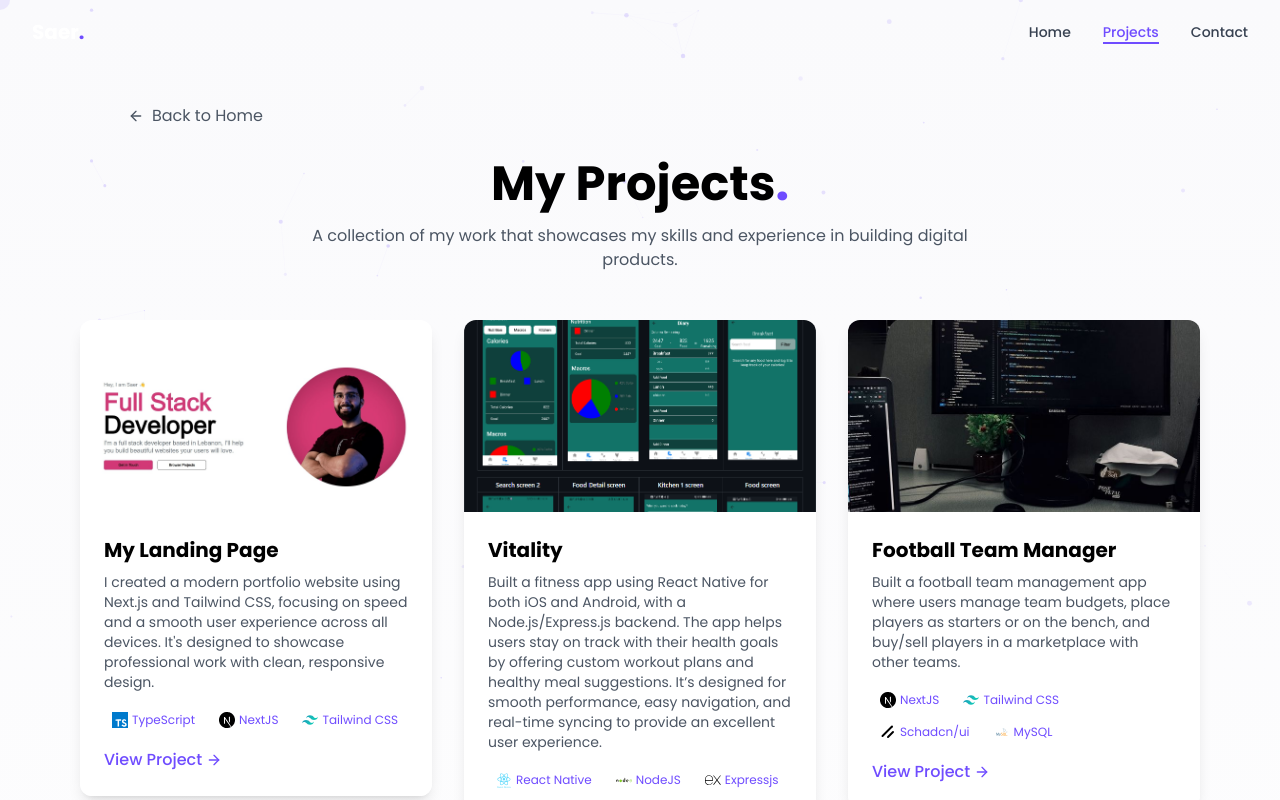
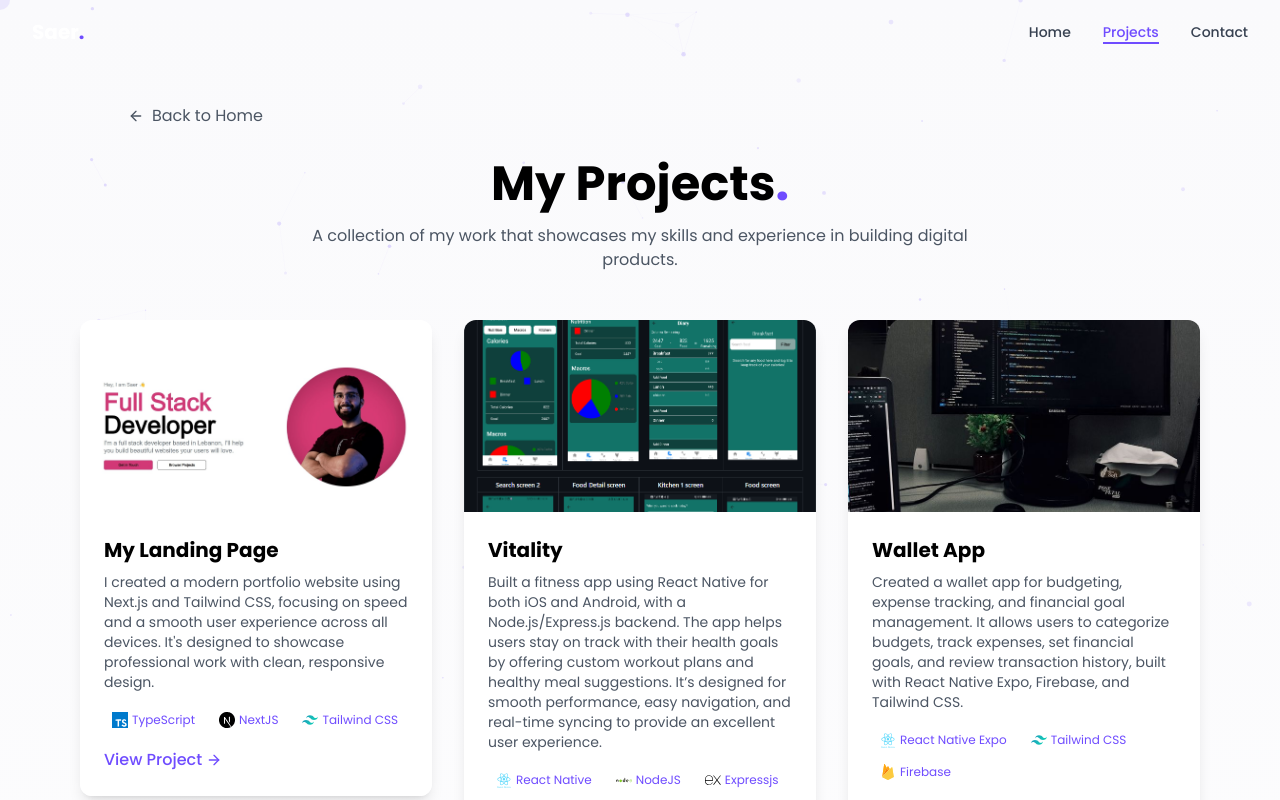
Before and after one commit to saerelmasri/portfolio-website, a Next.js app: page /projects in a window 1280 px wide. Shown: the top 800 px of the page. Built offline with nearby package versions, Linux system fonts and the light colour scheme.

Commit message:
Minor updates

```diff
--- a/components/NavBar.tsx
+++ b/components/NavBar.tsx
@@ -43,7 +43,7 @@ const NavBar: React.FC = () => {
               transition={{ duration: 0.5 }}
               className={`text-xl font-bold transition-colors duration-300 ${scrolled ? 'text-black' : 'text-white'}`}
             >
-              Saer<span className="text-primary">.</span>
+              Saer<span className="text-[#6f4cff]">.</span>
             </motion.span>
           </Link>
 
@@ -60,8 +60,8 @@ const NavBar: React.FC = () => {
                   href={link.path}
                   className={`relative text-sm font-medium transition-colors duration-300 ${
                     pathname === link.path
-                      ? "text-primary"
-                      : `text-gray-700 dark:text-gray-300 hover:text-primary dark:hover:text-primary`
+                      ? "text-[#6f4cff]"
+                      : `text-gray-700 dark:text-gray-300 hover:text-[#6f4cff] dark:hover:text-[#6f4cff]`
                   }`}
                 >
                   {link.name}
@@ -80,7 +80,7 @@ const NavBar: React.FC = () => {
           <div className="md:hidden">
             <button
               onClick={() => setIsOpen(!isOpen)}
-              className="text-gray-700 dark:text-gray-300 hover:text-primary dark:hover:text-primary"
+              className="text-gray-700 dark:text-gray-300 hover:text-[#6f4cff] dark:hover:text-[#6f4cff]"
               aria-label="Toggle menu"
             >
               {isOpen ? <X size={24} /> : <Menu size={24} />}
@@ -111,7 +111,7 @@ const NavBar: React.FC = () => {
                     <Link
                       href={link.path}
                       className={`block py-2 text-base font-medium ${
-                        pathname === link.path ? "text-primary" : "text-gray-700 dark:text-gray-300"
+                        pathname === link.path ? "text-[#6f4cff]" : "text-gray-700 dark:text-gray-300"
                       }`}
                       onClick={() => setIsOpen(false)}
                     >
--- a/components/ProjectCard.tsx
+++ b/components/ProjectCard.tsx
@@ -26,7 +26,7 @@ const ProjectCard: React.FC<ProjectCardProps> = ({ title, description, backgroun
       <div className="h-48 w-full bg-cover bg-center" style={{ backgroundImage: `url(${backgroundProject})` }} />
 
       <div className="p-6 bg-white dark:bg-gray-800 relative z-10">
-        <h4 className="text-xl font-bold mb-2">{title}</h4>
+        <h4 className="text-xl font-bold mb-2 text-black">{title}</h4>
         <p className="text-gray-600 dark:text-gray-300 text-sm mb-4">{description}</p>
 
         <div className="flex flex-wrap gap-2 mb-4">
--- a/constants.ts
+++ b/constants.ts
@@ -33,7 +33,7 @@ export const projects = [
     description:
       "I created a modern portfolio website using Next.js and Tailwind CSS, focusing on speed and a smooth user experience across all devices. It's designed to showcase professional work with clean, responsive design.",
     backgroundProject: "/images/portfolio.jpg",
-    path: "/",
+    path: "https://github.com/saerelmasri/portfolio-website",
     website: "",
     skills: [
       {
@@ -78,13 +78,36 @@ export const projects = [
     ],
   },
   {
+    title: "Wallet App",
+    description:
+      " Created a wallet app for budgeting, expense tracking, and financial goal management. It allows users to categorize budgets, track expenses, set financial goals, and review transaction history, built with React Native Expo, Firebase, and Tailwind CSS.",
+    backgroundProject: "/images/nocode.jpg",
+    sxCard: "col-span-1",
+    website: "",
+    path: "https://github.com/saerelmasri/wallet-app",
+    skills: [
+      {
+        name: "React Native Expo",
+        logo: "/images/logos/react-native.svg",
+      },
+      {
+        name: "Tailwind CSS",
+        logo: "/images/logos/tailwindcss.svg",
+      },
+      {
+        name: "Firebase",
+        logo: "/images/logos/firebase.svg",
+      },
+    ],
+  },
+  {
     title: "Football Team Manager",
     description:
       " Built a football team management app where users manage team budgets, place players as starters or on the bench, and buy/sell players in a marketplace with other teams.",
     backgroundProject: "/images/nocode.jpg",
     sxCard: "col-span-1",
     website: "",
-    path: "https://github.com/saerelmasri/vitality",
+    path: "https://github.com/saerelmasri/football-manager",
     skills: [
       {
         name: "NextJS",
```
Also changed, not shown: public/images/logos/firebase.svg (added).
